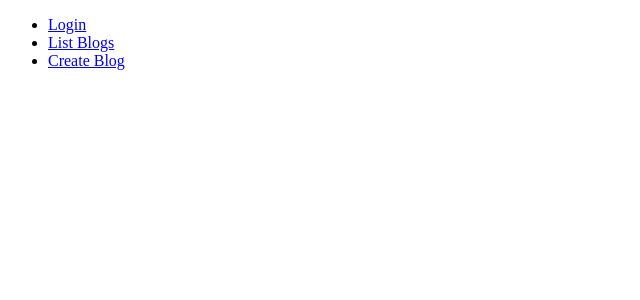
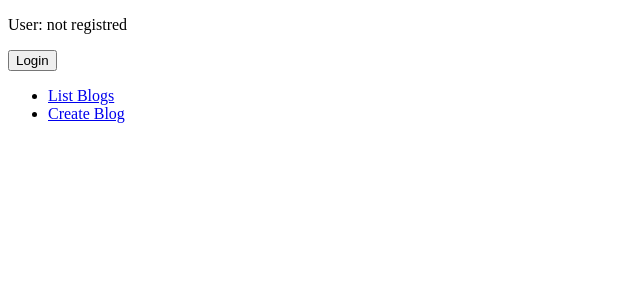
Before and after one commit to edimossilva/ror-basic-blog, a Vue app in the folder volume/blog-frontend/: page /blogs/1 in a window 1280 px wide. Shown: the top 300 px of the page, without its empty margins (0-640 px from the left). Built offline with nearby package versions, Linux system fonts and the light colour scheme.

Commit message:
Adding logout with header

```diff
--- a/volume/blog-frontend/src/App.vue
+++ b/volume/blog-frontend/src/App.vue
@@ -1,5 +1,6 @@
 <template>
   <div>
+    <user-header></user-header>
     <routes-menu :routes="routes"></routes-menu>
     <router-view></router-view>
   </div>
@@ -8,11 +9,13 @@
 <script>
 import { routes } from "./routes";
 import RoutesMenu from "./components/routes-menu/RoutesMenu";
+import UserHeader from "./components/user-header/UserHeader";
 
 export default {
   name: "App",
   components: {
-    RoutesMenu
+    RoutesMenu,
+    UserHeader
   },
   data() {
     return {
--- a/volume/blog-frontend/src/components/routes-menu/RoutesMenu.vue
+++ b/volume/blog-frontend/src/components/routes-menu/RoutesMenu.vue
@@ -19,15 +19,9 @@ export default {
   computed: {
     visibleRoutes() {
       // debugger; // eslint-disable-line
-      let filteredRoutes = [];
-
-      if (this.$store.getters.isLoged) {
-        filteredRoutes = this.routes.filter(route => route.name !== "login");
-      } else {
-        filteredRoutes = this.routes;
-      }
-
-      return filteredRoutes.filter(route => route.display);
+      return this.routes.filter(
+        route => route.display && route.name !== "login"
+      );
     }
   }
 };
--- /dev/null
+++ b/volume/blog-frontend/src/components/user-header/UserHeader.vue
@@ -0,0 +1,31 @@
+<template lang="">
+  <div>
+    <p>User: {{username}}</p>
+    <button v-if="isLoged" button @click="logout">Logout</button>
+    <button v-else @click="redirectToLogin">Login</button>
+  </div>
+</template>
+
+<script>
+export default {
+  computed: {
+    username: function() {
+      const username = this.$store.getters.username;
+      return username ? username : "not registred";
+    },
+    isLoged: function() {
+      return this.$store.getters.isLoged;
+    }
+  },
+  methods: {
+    logout() {
+      this.$store.commit("deleteToken");
+    },
+    redirectToLogin() {
+      this.$router.push({ name: "login" });
+    }
+  }
+};
+</script>
+
+<style scoped></style>
--- a/volume/blog-frontend/src/store/store.js
+++ b/volume/blog-frontend/src/store/store.js
@@ -24,7 +24,9 @@ export const store = new Vuex.Store({
       state.userId = userId;
     },
     deleteToken(state) {
-      state.authToken = "";
+      state.authToken = ""
+      state.username = ""
+      state.userId = ""
     }
   },
 
```
